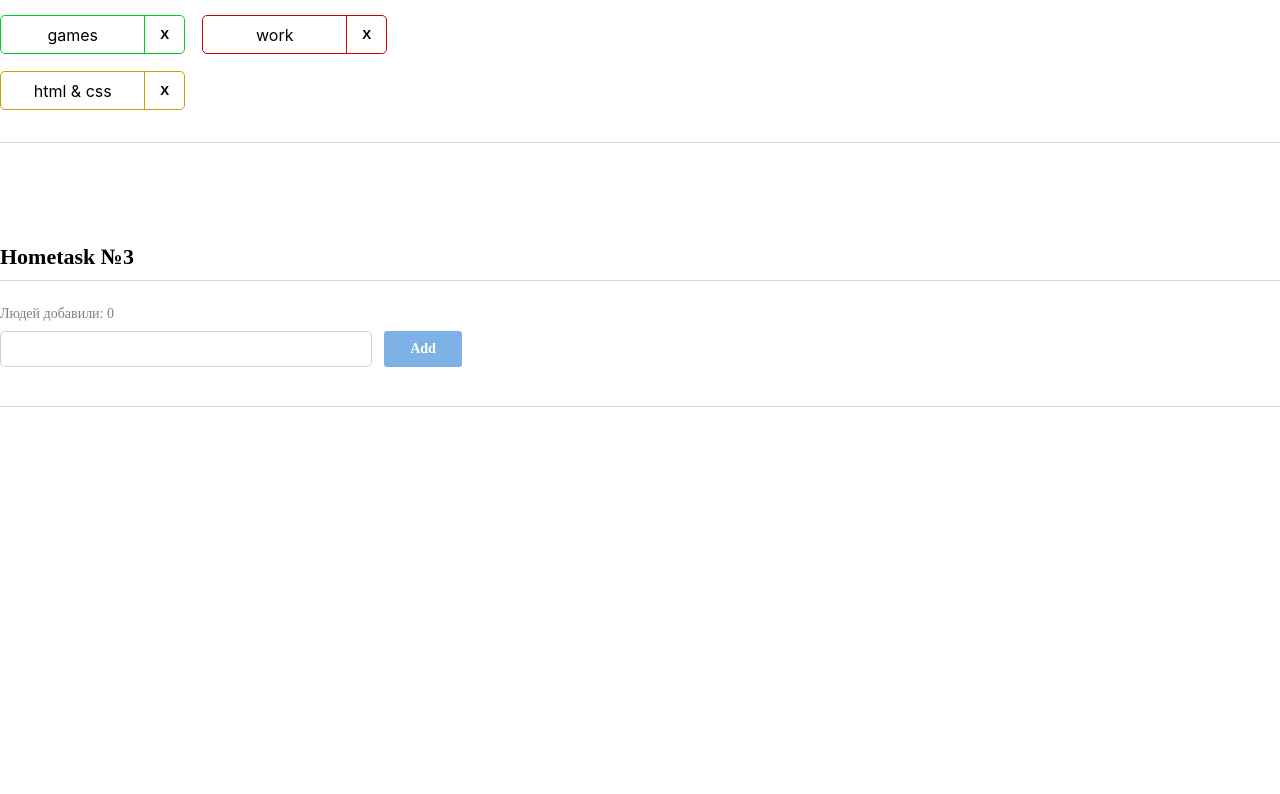
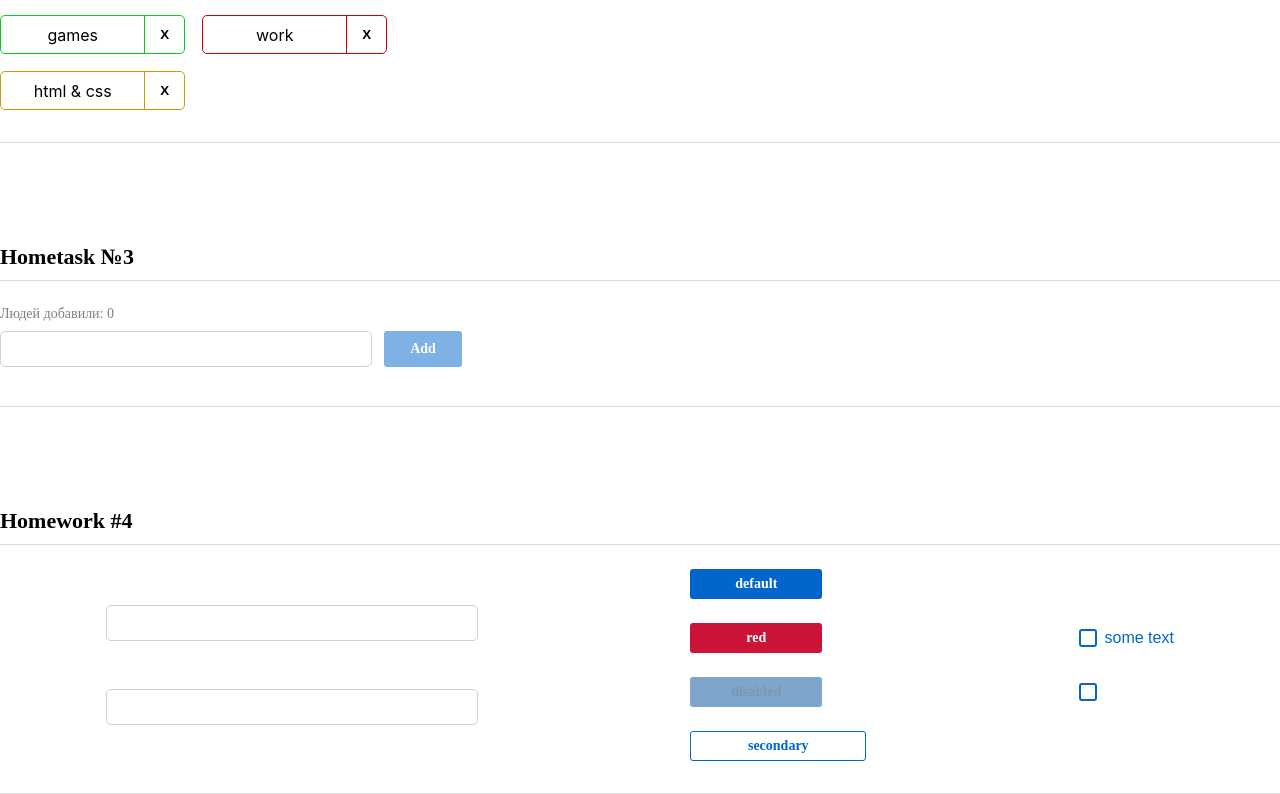
Before and after one commit to mvedmedenko/hw01, a React (Create React App) app: page / in a window 1280 px wide. Shown: the part 741-1535 px from the top of the page. Before the commit the page ends 1148 px from the top, so only its background shows below. Built offline with nearby package versions, Linux system fonts and the light colour scheme.

Commit message:
hw4 done

```diff
--- a/src/s1-main/App.tsx
+++ b/src/s1-main/App.tsx
@@ -3,6 +3,7 @@
 import HW1 from '../s2-homeworks/hw01/HW1'
 import HW2 from "../s2-homeworks/hw02/HW2";
 import HW3 from "../s2-homeworks/hw03/HW3";
+import HW4 from "../s2-homeworks/hw04/HW4";
 
 function App() {
     return (
@@ -11,7 +12,7 @@
             {/*раскомментировать по ходу выполнения*/}
             <HW2/>
             <HW3/>
-            {/*<HW4/>*/}
+            <HW4/>
 
             {/*при выполнении дз 5 и более - закомментировать здесь дз 1-4, так как они есть внутри дз 5*/}
             {/*<HW5/>*/}
--- a/src/s2-homeworks/hw04/HW4.tsx
+++ b/src/s2-homeworks/hw04/HW4.tsx
@@ -5,7 +5,7 @@
 /*
 * 1 - понять (и простить) SuperInputText
 * 2 - в зависимости от типа и дизэйбла прицепить нужный класс в SuperButton.tsx (строка 21)
-* 3 - дописать onChangeCallback в SuperCheckbox.tsx чтоб оба чекбокса работали на стенде
+* 3 - дописать onChangeCallback в SuperCheckbox.tsx чтоб оба чекбокса работали на стенде +++
 * 4 - сделать стили в соответствии с дизайном
 * */
 
--- a/src/s2-homeworks/hw04/Stand.module.css
+++ b/src/s2-homeworks/hw04/Stand.module.css
@@ -1,6 +1,6 @@
 .stand {
     display: flex;
-    justify-content: space-between;
+    justify-content: space-around;
     align-items: center;
 }
 
--- a/src/s2-homeworks/hw04/common/c1-SuperInputText/SuperInputText.module.css
+++ b/src/s2-homeworks/hw04/common/c1-SuperInputText/SuperInputText.module.css
@@ -2,19 +2,34 @@
 }
 
 .input {
+    width: 372px;
+    height: 36px;
+    border: 1px solid #D1D1D1;
+    border-radius: 5px;
+    order: 2;
 }
 
 .inputWrapper {
+    display: flex;
+    flex-direction: column;
+}
+
+.finalSpanClassName {
+    order: 1;
 }
 
 .superInput {
 }
 
 .errorInput {
+    border-color: red;
+    border-radius: 6px;
 }
 
 .errorInput:focus {
+    border-color: red;
 }
 
 .error {
+    color: red;
 }
--- a/src/s2-homeworks/hw04/common/c2-SuperButton/SuperButton.module.css
+++ b/src/s2-homeworks/hw04/common/c2-SuperButton/SuperButton.module.css
@@ -1,35 +1,68 @@
 .button {
+    display: flex;
+    flex-direction: row;
+    justify-content: center;
+    align-items: center;
+    padding: 5px 24px;
+    gap: 10px;
+    width: 132px;
+    height: 30px;
+    border-radius: 3px;
+    border: 0px;
+    font-family: 'Montserrat';
+    font-style: normal;
+    font-weight: 600;
+    font-size: 14px;
+    line-height: 20px;
+    color: #FFFFFF;
 }
 
 .disabled {
+    background: #004D99;
+    opacity: 0.5;
+    color: #002E5C;
 }
 
 .secondary {
+    width: 176px;
+    height: 30px;
+    border: 1px solid #0066CC;
+    border-radius: 3px;
+    color: #0066CC;
+    background-color: inherit;
 }
 
 .default {
+    background: #0066CC;
 }
 
 .red {
+    background: #CC1439;
 }
 
 .default:hover {
+    background: #0080FF;
 }
 
 .red:hover {
+    background: #FF1A47;
 }
 
 .secondary:hover {
+    background-color: #E5F0FA;;
 }
 
 
 .default:active {
+    background: #0059B3;
 }
 
 .secondary:active {
+    background: #C9E5FF;
 }
 
 .red:active {
+    background: #B31232;
 }
 
 .button:disabled {
--- a/src/s2-homeworks/hw04/common/c2-SuperButton/SuperButton.tsx
+++ b/src/s2-homeworks/hw04/common/c2-SuperButton/SuperButton.tsx
@@ -18,11 +18,9 @@
     }
 ) => {
     const finalClassName = s.button
-        // + (disabled
-        //         ? ...
-        //         : xType === 'red'
-        //             ? ...
-        + (className ? ' ' + className : '') // задачка на смешивание классов
+        + (disabled ? ' ' + s.disabled : xType === 'red'
+            ? ' ' + s.red : xType === 'secondary'
+                ? ' ' + s.secondary : ' ' + s.default) // задачка на смешивание классов
 
     return (
         <button
--- a/src/s2-homeworks/hw04/common/c3-SuperCheckbox/SuperCheckbox.tsx
+++ b/src/s2-homeworks/hw04/common/c3-SuperCheckbox/SuperCheckbox.tsx
@@ -27,8 +27,8 @@
     }
 ) => {
     const onChangeCallback = (e: ChangeEvent<HTMLInputElement>) => {
-        // задачка на написание онченджа
-
+        onChangeChecked?.(e.currentTarget.checked)
+        onChange?.(e)
     }
 
     const finalInputClassName = s.checkbox
```
Also changed, not shown: 1 other file (tests, documents, lock files or other folders).
